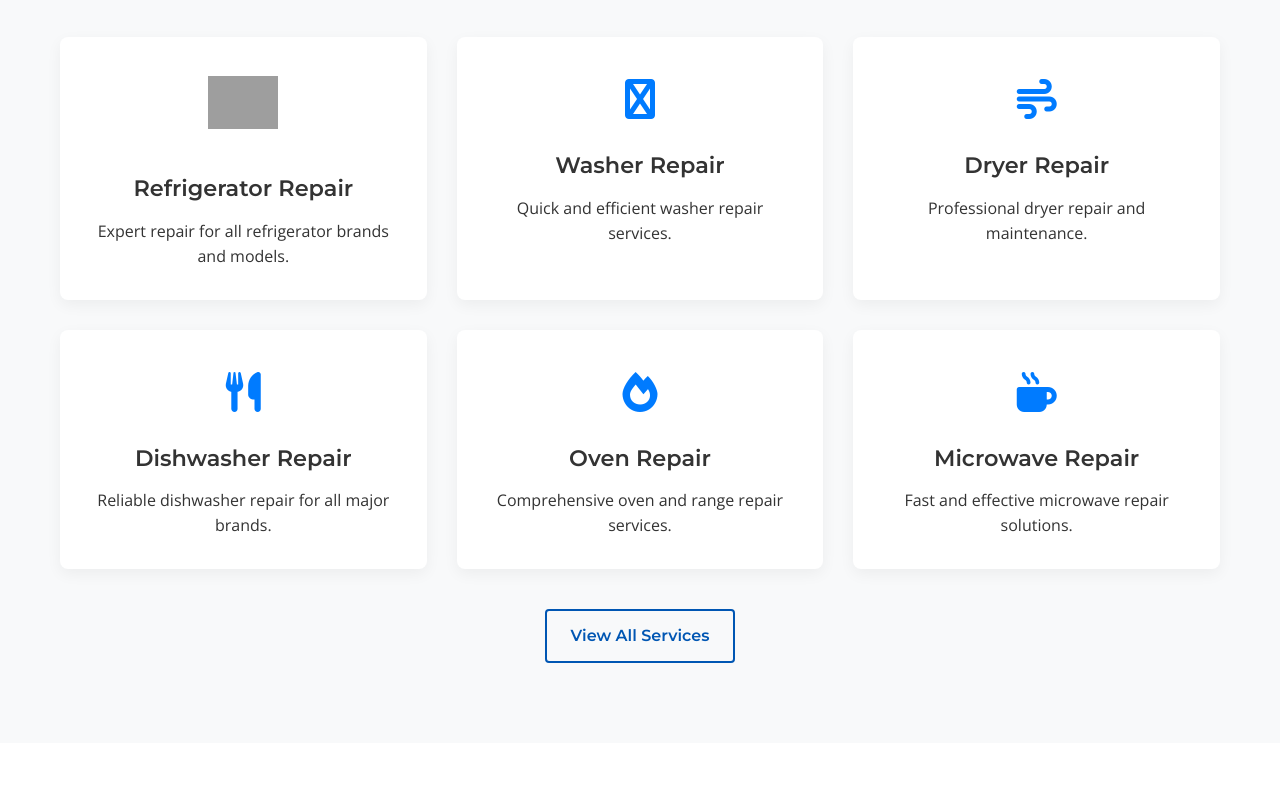
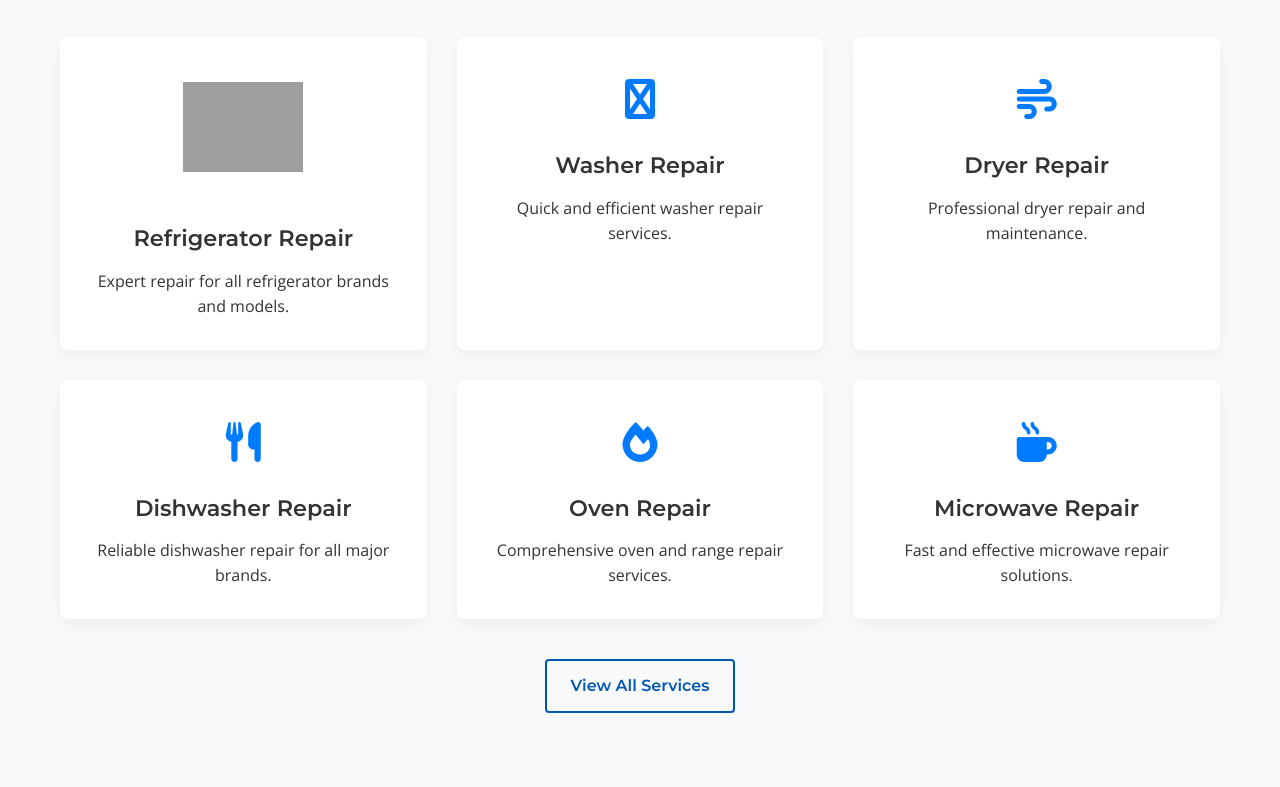
Before and after one commit to yaroslavgorelov/ivan-appliance-repair-site, a plain HTML site: page index.html in a window 1280 px wide. Shown: the part 643-1430 px from the top of the page. Drawn offline with nearby package versions, Linux system fonts and the light colour scheme; grey boxes are pictures that could not be loaded.

Commit message:
Update15

```diff
--- a/styles.css
+++ b/styles.css
@@ -283,8 +283,8 @@ nav ul li a.active {
 }
 
 .service-img {
-    width: 70px;
-    height: 70px;
+    width: 120px;
+    height: 120px;
     object-fit: contain;
 }
 
```
